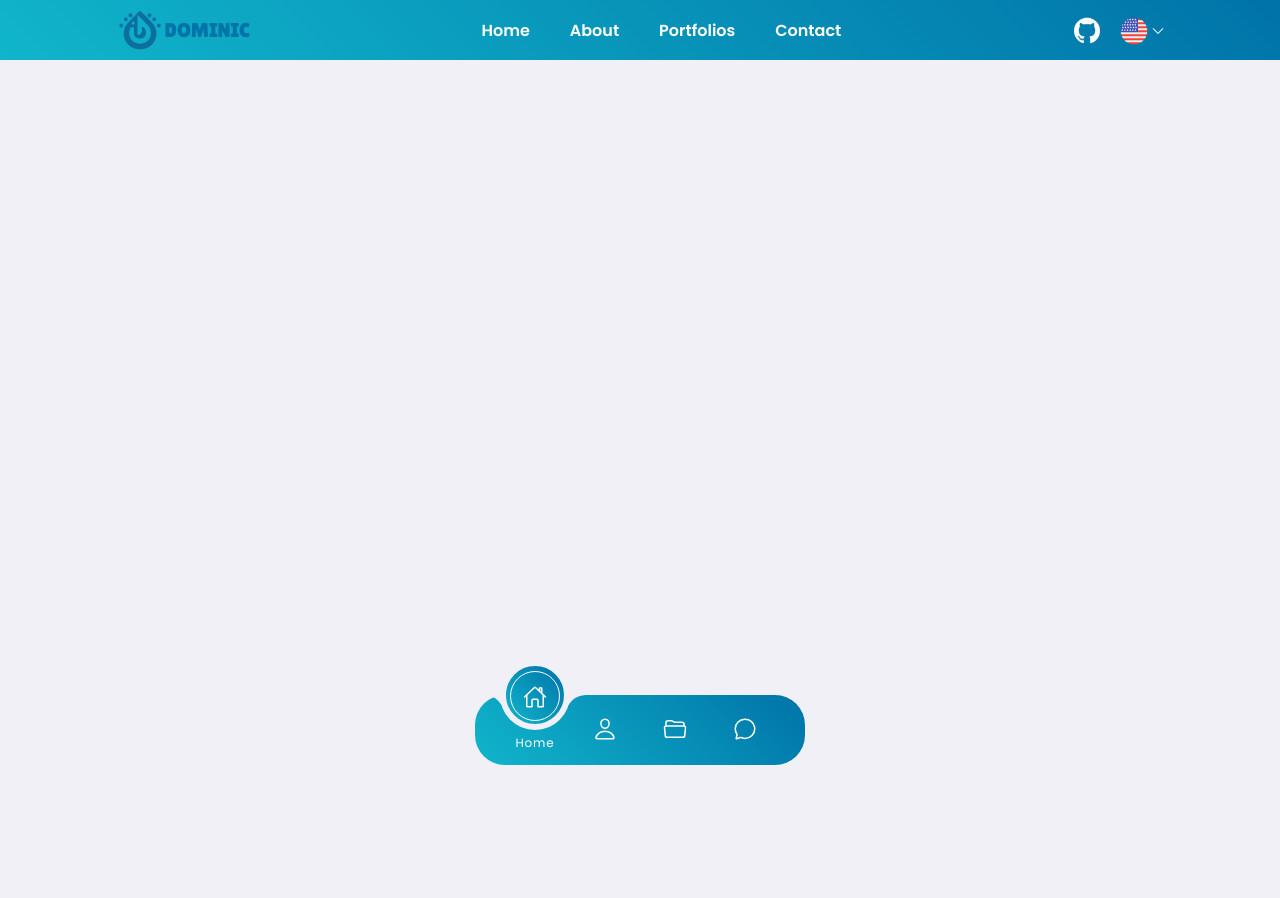
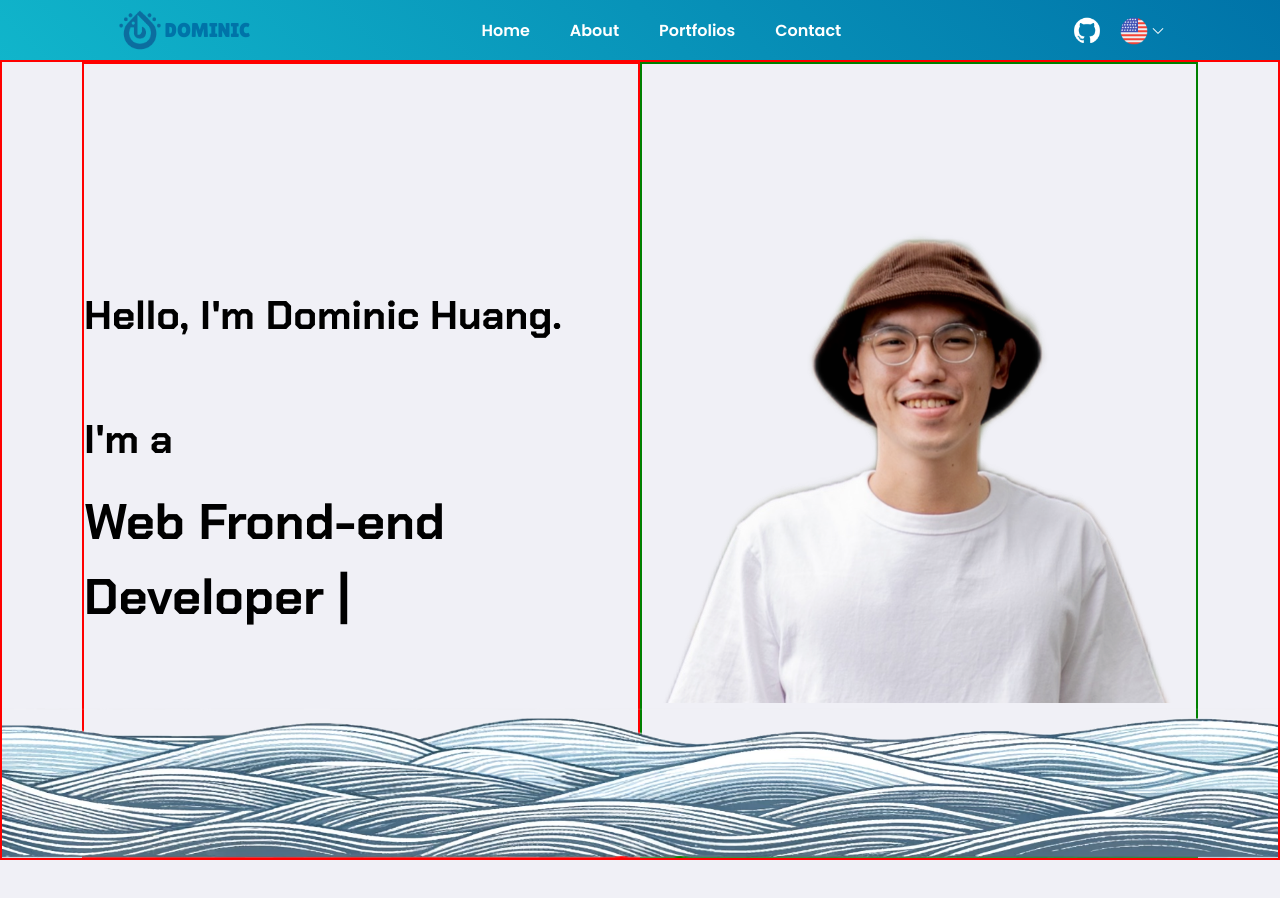
Before and after one commit to Dominic1013/project_portfoliosWeb, a React (Vite) app: page / in a window 1280 px wide. Shown: the top 898 px of the page. Before the commit the page ends 800 px from the top, so only its background shows below. Built offline with nearby package versions, Linux system fonts and the light colour scheme.

Commit message:
make magicNav scrolldown sticky functionality

```diff
--- a/src/App.jsx
+++ b/src/App.jsx
@@ -8,13 +8,13 @@ import Portfolios from "./pages/portfolios/Portfolios";
 function App() {
   return (
     <BrowserRouter>
-      <MagicNav />
       <Routes>
         <Route path="/" element={<Home />} />
         <Route path="/about" element={<About />} />
         <Route path="/portfolios" element={<Portfolios />} />
         <Route path="/contact" element={<Contact />} />
       </Routes>
+      <MagicNav />
     </BrowserRouter>
   );
 }
--- /dev/null
+++ b/src/components/hero/Hero.jsx
@@ -0,0 +1,23 @@
+import React from "react";
+import "./hero.scss";
+
+export default function Hero() {
+  return (
+    <div className="hero">
+      <div className="content">
+        <div className="contentBox">
+          <h1>Hello, I'm Dominic Huang. </h1>
+          <h2>I'm a</h2>
+          <h2 className="typingText">Web Frond-end Developer |</h2>
+        </div>
+      </div>
+      <div className="heroImg">
+        <img src="/Hero&AboutImgs/HeroImgHalf.PNG" alt="HeroImg" />
+      </div>
+
+      <div className="ocean">
+        <img src="/parallaxImgs/ocean.png" alt="ocean" />
+      </div>
+    </div>
+  );
+}
--- /dev/null
+++ b/src/components/hero/hero.scss
@@ -0,0 +1,77 @@
+//---------------------------------
+
+@import url("https://fonts.googleapis.com/css2?family=Chakra+Petch:ital,wght@0,400;0,600;0,700;1,400;1,600;1,700&family=Lilita+One&display=swap");
+
+//---------------------------------
+
+.hero {
+  position: relative;
+  width: 100vw;
+  height: 100dvh;
+
+  display: flex;
+  justify-content: center;
+  align-items: center;
+  padding: 0rem 5rem;
+
+  border: 2px solid red;
+  .content,
+  .heroImg {
+    flex: 1;
+    // width: 50%;
+    height: 100%;
+  }
+
+  .content {
+    display: flex;
+    justify-content: center;
+    align-items: center;
+    border: 2px solid red;
+    .contentBox {
+      height: 100%;
+      display: flex;
+      flex-direction: column;
+      justify-content: center;
+      align-items: start;
+      gap: 1rem;
+
+      h1 {
+        font-family: "Chakra Petch", sans-serif;
+        font-size: 2.5rem; //40px
+        line-height: 3.75rem;
+        margin-bottom: 3rem;
+      }
+      h2 {
+        font-family: "Chakra Petch", sans-serif;
+        font-size: 2.5rem; //40px
+        line-height: 3.75rem;
+      }
+      .typingText {
+        font-size: 3.125rem; // 50px
+        line-height: 4.68rem;
+      }
+    }
+  }
+  .heroImg {
+    display: flex;
+    justify-content: center;
+    align-items: center;
+    border: 2px solid green;
+
+    img {
+      max-width: 600px;
+      min-width: 300px;
+    }
+  }
+
+  .ocean {
+    position: absolute;
+    bottom: 0;
+    width: 100%;
+    height: 150px;
+
+    img {
+      height: 100%;
+    }
+  }
+}
--- a/src/components/magicNav/MagicNav.jsx
+++ b/src/components/magicNav/MagicNav.jsx
@@ -23,6 +23,26 @@ const navData = [
 export default function MagicNav() {
   const location = useLocation();
   const [activeIndex, setActiveIndex] = useState(0);
+  const [isVisible, setIsVisible] = useState(false);
+  console.log(isVisible);
+
+  const handleScroll = () => {
+    const showAtPosition = 60; // 從哪裏開始顯示navbar, 可以根據需要調整
+
+    if (window.scrollY > showAtPosition) {
+      setIsVisible(true);
+    } else {
+      setIsVisible(false);
+    }
+  };
+  // scrolldown to show magicNav
+  useEffect(() => {
+    window.addEventListener("scroll", handleScroll);
+
+    return () => {
+      window.removeEventListener("scroll", handleScroll);
+    };
+  }, []);
 
   // if location change, set 與路徑相同的activeIndex
   useEffect(() => {
@@ -36,7 +56,6 @@ export default function MagicNav() {
       setActiveIndex(3);
     }
   }, [location]);
-
   // put 路徑相同的activeIndex into localStorage.
   useEffect(() => {
     localStorage.setItem("activeIndex", activeIndex.toString());
@@ -51,7 +70,7 @@ export default function MagicNav() {
   };
 
   return (
-    <div className="navigation flex">
+    <div className={`navigation ${isVisible ? "navigationActive" : ""}`}>
       <ul>
         {navData.map((item, index) => (
           <li
--- a/src/components/magicNav/magicNav.scss
+++ b/src/components/magicNav/magicNav.scss
@@ -18,30 +18,38 @@
 // -------------------------------
 
 .navigation {
-  position: absolute;
-  bottom: 0;
+  position: sticky;
   left: 50%;
+  z-index: 100;
+
+  bottom: -100%;
+  visibility: hidden;
+
+  transition: all 1s ease-in;
+
   transform: translate(-50%, -50%);
 
   width: 330px;
   height: 70px;
+
+  display: flex;
   justify-content: center;
   align-items: center;
   background: var(--gradientColor);
   border-radius: 30px;
+
   ul {
     display: flex;
-    // justify-content: center;
-    // align-items: center;
+
     width: 280px;
-    // border: 3px solid green;
+
     .list {
       position: relative;
       width: 70px;
       height: 70px;
 
       z-index: 1;
-      //   border: 1px solid red;
+
       a {
         position: relative;
         display: flex;
@@ -116,6 +124,7 @@
       background: var(--gradientColor);
       border-radius: 50%;
       border: 6px solid var(--bodyColor);
+      // opacity: 0;
       transition: 0.5s;
 
       /* for before, if before absolute didn't set 定位值，follow原本的位置，只是當其他人不存在。 */
@@ -123,50 +132,35 @@
       justify-content: center;
       align-items: center;
 
-      &::before {
-        position: absolute;
-        content: "";
-        top: 50%;
-        left: -22px;
-        width: 20px;
-        height: 20px;
-        background: transparent;
+      // // 先暫時不使用，背景考慮
+      // &::before {
+      //   position: absolute;
+      //   content: "";
+      //   top: 50%;
+      //   left: -22px;
+      //   width: 20px;
+      //   height: 20px;
+      //   background: transparent;
 
-        border-top-right-radius: 20px;
-        /* 用背景色陰影將直角削成圓的，shadow會按照物件角度增加。 */
-        box-shadow: 1px -10px 0 var(--bodyColor);
-        /* box-shadow: 1px -10px 0 #fff; */
-      }
-      &::after {
-        position: absolute;
-        content: "";
-        top: 50%;
-        right: -22px;
-        width: 20px;
-        height: 20px;
-        background: transparent;
+      //   border-top-right-radius: 20px;
+      //   /* 用背景色陰影將直角削成圓的，shadow會按照物件角度增加。 */
+      //   box-shadow: 1px -10px 0 var(--bodyColor);
+      //   /* box-shadow: 1px -10px 0 #fff; */
+      // }
+      // &::after {
+      //   position: absolute;
+      //   content: "";
+      //   top: 50%;
+      //   right: -22px;
+      //   width: 20px;
+      //   height: 20px;
+      //   background: transparent;
 
-        border-top-left-radius: 20px;
-        /* 用背景色陰影將直角削成圓的，shadow會按照物件角度增加。 */
-        box-shadow: -1px -10px 0 var(--bodyColor);
-        /* box-shadow: 1px -10px 0 #fff; */
-      }
-
-      //   li:nth-child(1).active ~ & {
-      //     transform: translateX(calc(70px * 0));
-      //   }
-      //   li:nth-child(2).active ~ & {
-      //     transform: translateX(calc(70px * 1));
-      //   }
-      //   li:nth-child(3).active ~ & {
-      //     transform: translateX(calc(70px * 2));
-      //   }
-      //   li:nth-child(4).active ~ & {
-      //     transform: translateX(calc(70px * 3));
-      //   }
-      //   li:nth-child(5).active ~ & {
-      //     transform: translateX(calc(70px * 4));
-      //   }
+      //   border-top-left-radius: 20px;
+      //   /* 用背景色陰影將直角削成圓的，shadow會按照物件角度增加。 */
+      //   box-shadow: -1px -10px 0 var(--bodyColor);
+      //   /* box-shadow: 1px -10px 0 #fff; */
+      // }
     }
 
     // indicator with active index move
@@ -184,3 +178,11 @@
     }
   }
 }
+
+.navigationActive {
+  visibility: visible;
+  // opacity: 1;
+  bottom: 0;
+  // transition: opacity 0.2s, bottom 0.5s;
+  transition: all 1s ease-in;
+}
--- a/src/index.css
+++ b/src/index.css
@@ -32,9 +32,10 @@ html {
 
 body {
   background: var(--bodyColor);
-  min-height: 100vh;
+  min-height: 100dvh;
   /* height: 100vh; */
   display: flex;
+  flex-direction: column;
   justify-content: center;
   align-items: center;
 }
--- a/src/pages/home/Home.jsx
+++ b/src/pages/home/Home.jsx
@@ -11,6 +11,9 @@ import {
 
 // Components
 import TopNav from "../../components/topNav/TopNav";
+import Hero from "../../components/hero/Hero";
+
+// ------------------------------------------------------------
 
 export default function Home() {
   // redux things
@@ -19,7 +22,12 @@ export default function Home() {
 
   return (
     <div className="home">
-      <TopNav />
+      <div className="sectionTopNav">
+        <TopNav />
+      </div>
+      <div className="sectionHero">
+        <Hero />
+      </div>
     </div>
   );
 }
```
